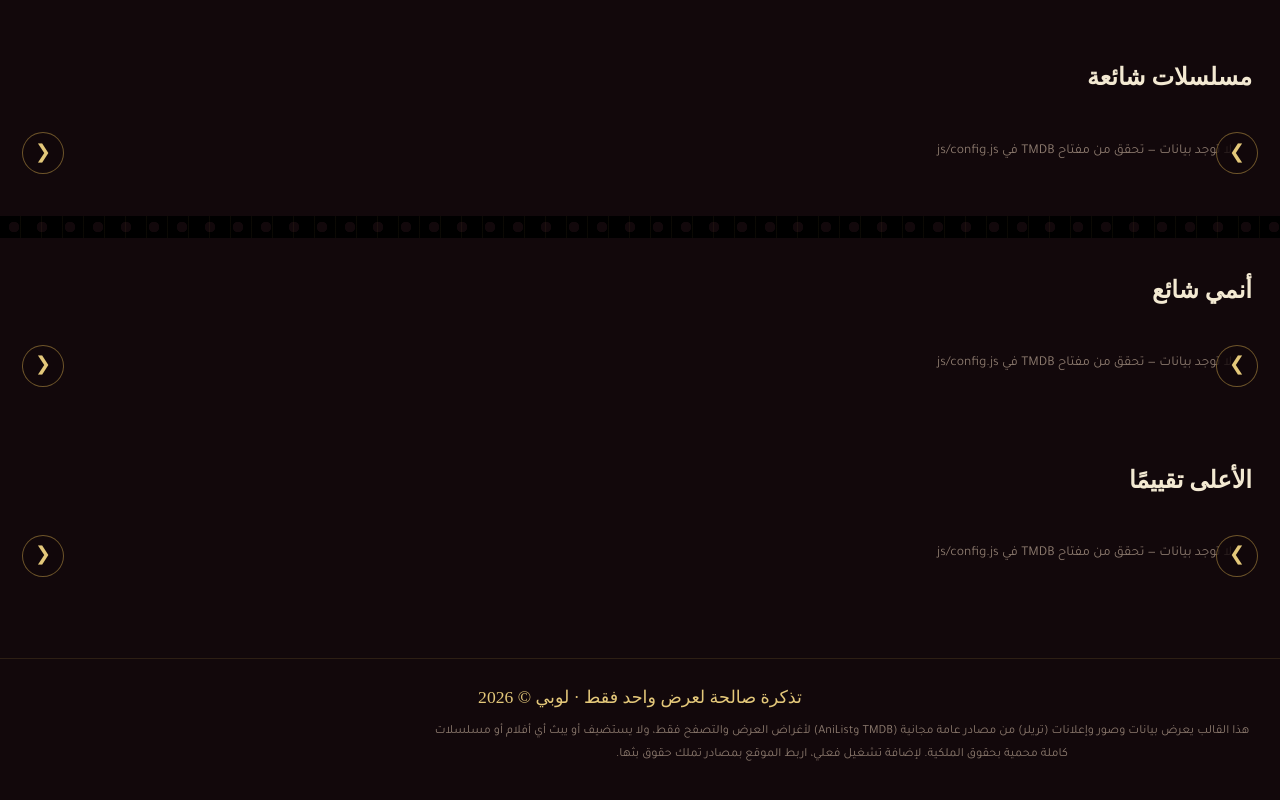
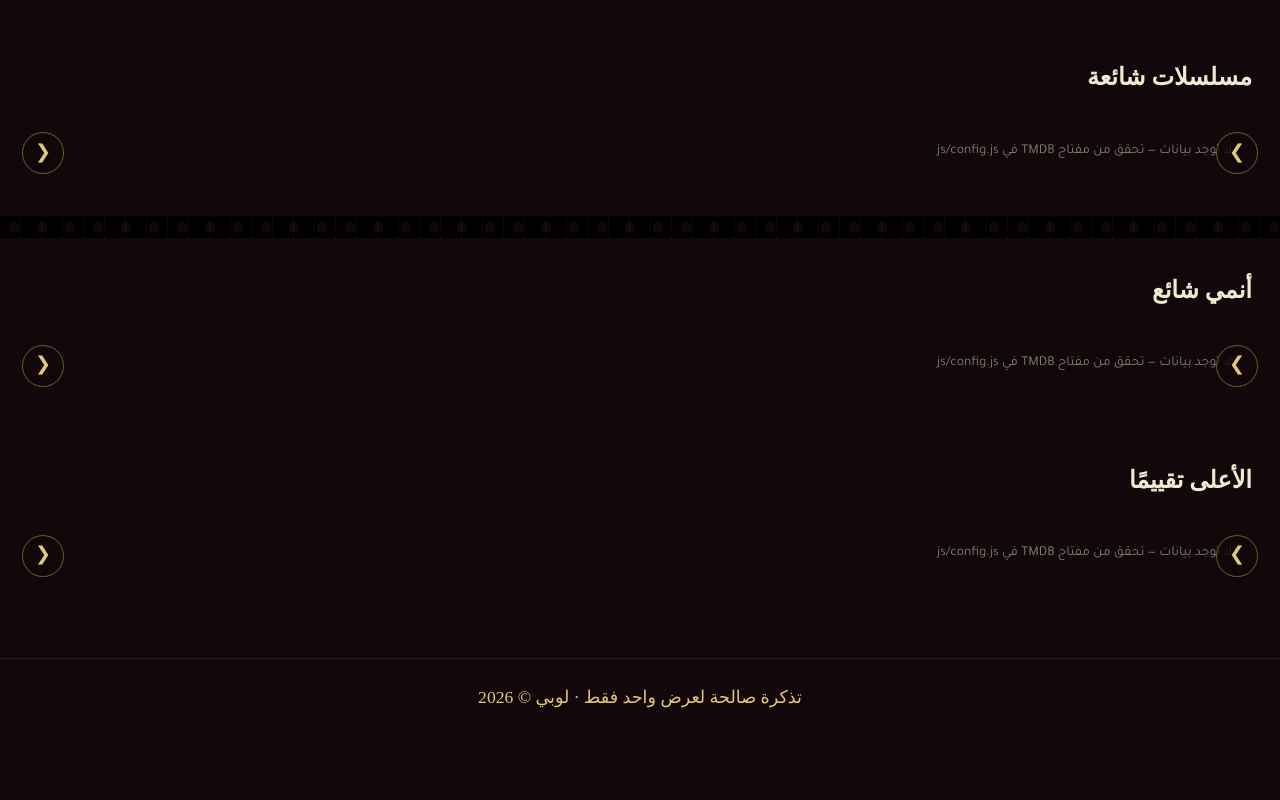
Before and after one commit to Dexterr00/looby, a plain HTML site: page index.html in a window 1280 px wide. Shown: the part 1157-1957 px from the top of the page. After the commit the page ends 1901 px from the top, so only its background shows below. Drawn offline with Linux system fonts and the light colour scheme; no server answers; a web font is replaced by a local one.

Commit message:
Update index.html

```diff
--- a/index.html
+++ b/index.html
@@ -109,10 +109,7 @@
 
 <footer class="site-footer">
   <p class="ticket-note" data-i18n="footer_ticket">تذكرة صالحة لعرض واحد فقط · لوبي © 2026</p>
-  <p class="disclaimer" data-i18n="footer_disclaimer">
-    هذا القالب يعرض بيانات وصور وإعلانات (تريلر) من مصادر عامة مجانية (TMDB وAniList) لأغراض العرض والتصفح فقط،
-    ولا يستضيف أو يبث أي أفلام أو مسلسلات كاملة محمية بحقوق الملكية. لإضافة تشغيل فعلي، اربط الموقع بمصادر تملك حقوق بثها.
-  </p>
+
 </footer>
 
 <!-- المودال -->
```
